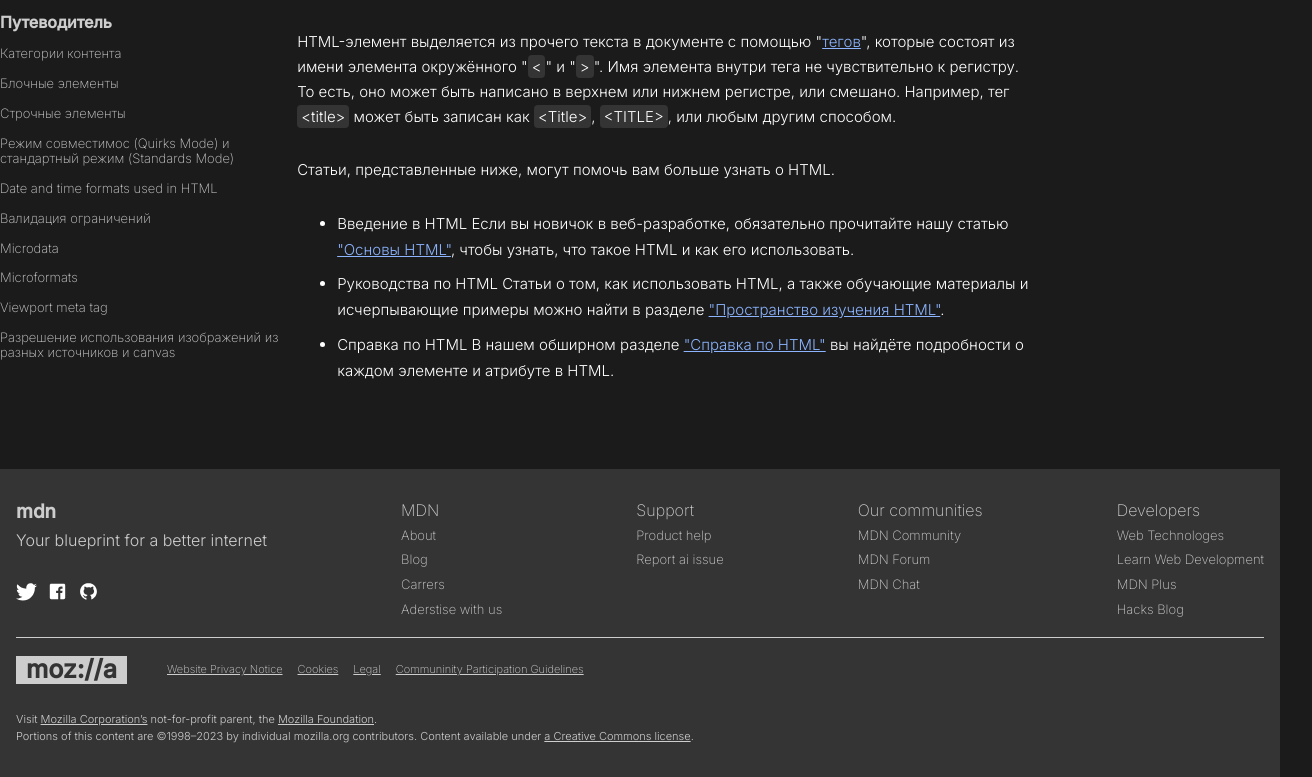
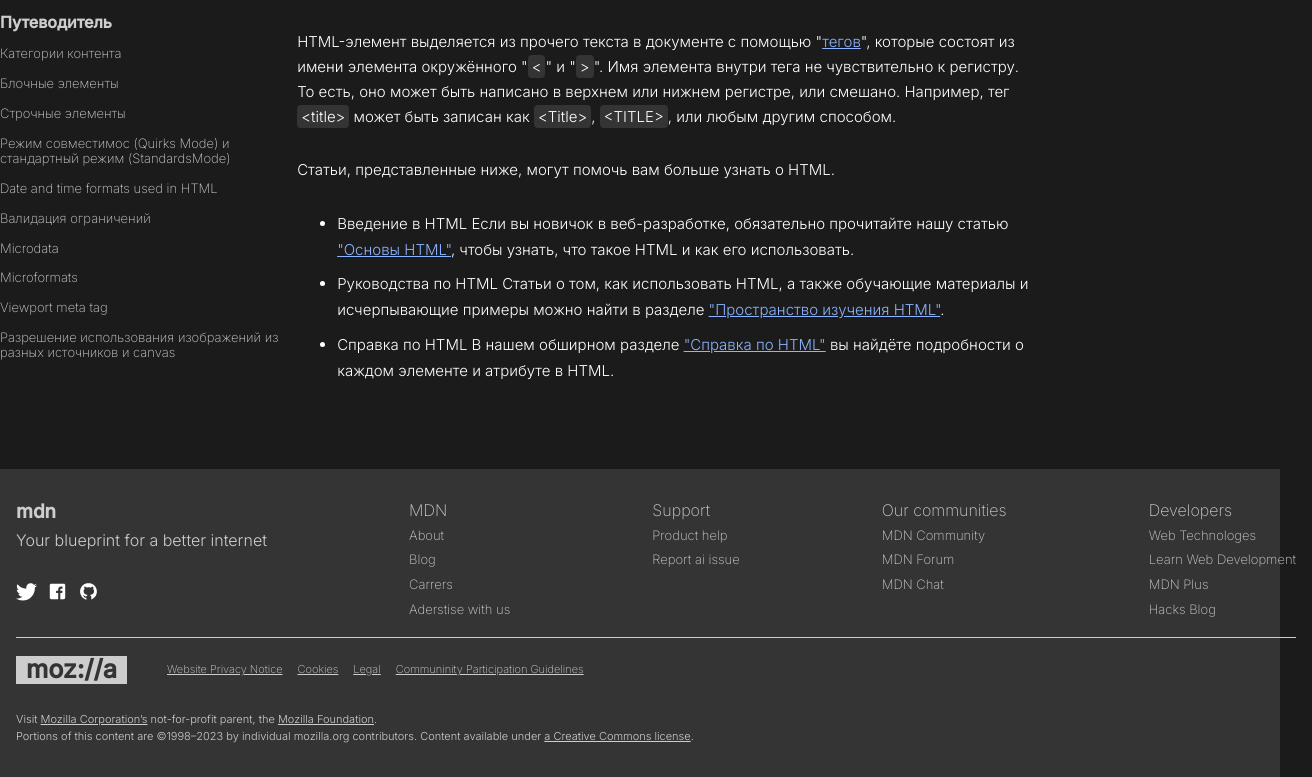
Before and after one commit to Kiryunin/Codemasters, a plain HTML site: page Task two/index.html in a window 1280 px wide. Shown: the part 572-1349 px from the top of the page, 1312 px wide, since content can reach past the window. Drawn offline with Linux system fonts and the light colour scheme.

Commit message:
fixed footer

```diff
--- a/Task two/Task-two__style/common-styles.css
+++ b/Task two/Task-two__style/common-styles.css
@@ -1,7 +1,3 @@
-* {
-    /* border: 1px solid white; */
-}
-
 body {
     background: rgb(27, 27, 27);
     color: #cdcdcd;
--- a/Task two/Task-two__style/footer.css
+++ b/Task two/Task-two__style/footer.css
@@ -1,6 +1,9 @@
+.wrapper__footer {
+    margin: 0 auto;
+    padding: 32px 16px;
+}
 .footer{
     background: #343434;
-    padding: 32px 16px;
 }
 .footer__contact-information{
     display: flex;
--- a/Task two/index.html
+++ b/Task two/index.html
@@ -53,7 +53,7 @@
                     <div>Log in</div>
                 </a>
                 <a href="">
-                    <button class=" buttonheader__button-sign">Sign up for free</button>
+                    <button class="header__button-sign">Sign up for free</button>
                 </a>
             </div>
         </div>
@@ -67,10 +67,8 @@
                 <a class="link link--default" href="#">HTML</a>
             </div>
 
-            <button
-                    type="button"
-                    class="button"
-            >
+            <button type="button"
+                    class="button">
                 Русский
             </button>
         </div>
@@ -101,15 +99,13 @@
             <li class="list-item"><a class="link" href="">Категории контента</a></li>
             <li class="list-item"><a class="link" href="">Блочные элементы</a></li>
             <li class="list-item"><a class="link" href="">Строчные элементы</a></li>
-            <li class="list-item"><a class="link" href="">Режим совместимос (Quirks Mode) и стандартный режим (Standards
-                Mode)</a></li>
+            <li class="list-item"><a class="link" href="">Режим совместимос (Quirks Mode) и стандартный режим (StandardsMode)</a></li>
             <li class="list-item"><a class="link" href="">Date and time formats used in HTML</a></li>
             <li class="list-item"><a class="link" href="">Валидация ограничений</a></li>
             <li class="list-item"><a class="link" href="">Microdata</a></li>
             <li class="list-item"><a class="link" href="">Microformats</a></li>
             <li class="list-item"><a class="link" href="">Viewport meta tag</a></li>
-            <li class="list-item"><a class="link" href="">Разрешение использования изображений из разных источников и
-                canvas</a></li>
+            <li class="list-item"><a class="link" href="">Разрешение использования изображений из разных источников и canvas</a></li>
         </ul>
     </aside>
 
@@ -182,6 +178,7 @@
 <!-------------------------------- END SECOND -------------------------------->
 
 <footer class="footer">
+    <div class="container wrapper__footer">
         <div class="footer__contact-information">
             <div class="footer__social-network">
                 <h2 class="footer__list-title footer__list-title_bold">mdn</h2>
@@ -247,7 +244,14 @@
                 Content available under <a class="footer__link" href="">a Creative Commons license</a>.
             </div>
         </div>
+    </div>
 </footer>
+
+<!-- <footer class="page-footer">
+    <div class="page-footer-flex">
+
+    </div>
+</footer> -->
 
 </body>
 </html>
```
Lines whose indentation alone changed are shown as unchanged.
